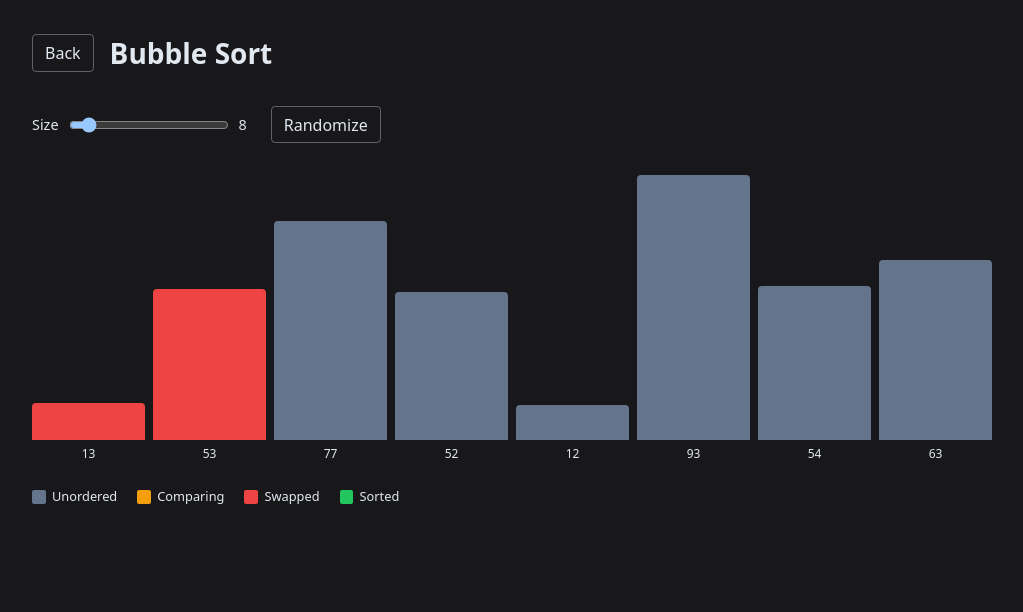
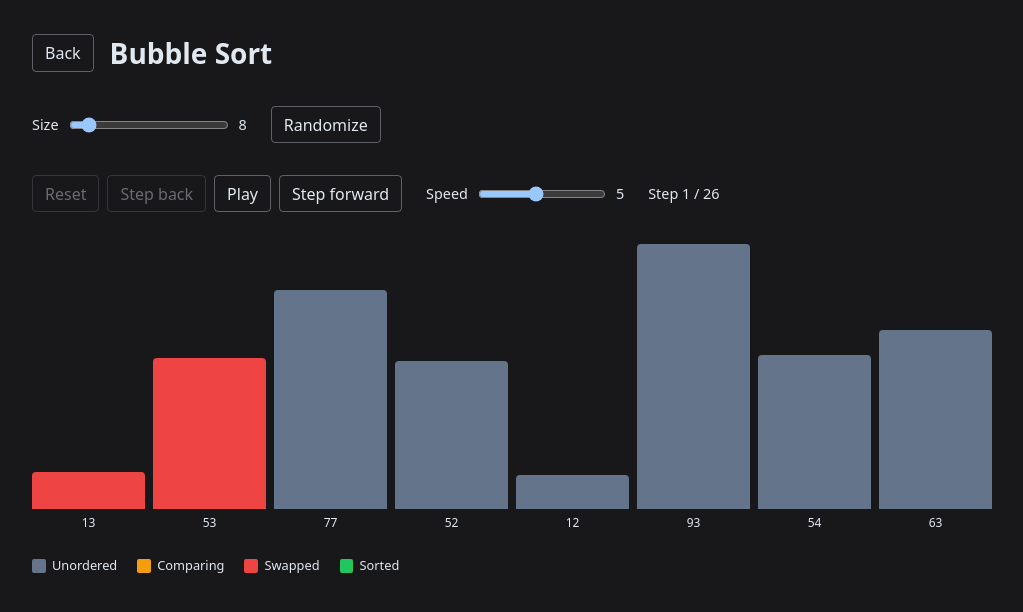
Before and after one commit to nicopowell/informatics-lab, a React (Vite) app: page / in a window 1280 px wide. Both pictures are taken after a click on the button "Explore Bubble Sort". Shown: the top 612 px of the page, without its empty margins (128-1151 px from the left). Built offline with nearby package versions, Linux system fonts and the light colour scheme.

Commit message:
feat: add bubble sort playback controls

```diff
--- a/src/algorithms/bubble-sort/BubbleSortPage.tsx
+++ b/src/algorithms/bubble-sort/BubbleSortPage.tsx
@@ -1,11 +1,14 @@
-import { useMemo, useState } from 'react'
+import { useEffect, useMemo, useState } from 'react'
 import ArrayBars from './ArrayBars'
+import PlaybackControls from './PlaybackControls'
 import { createRandomArray, generateBubbleSortSteps } from './bubbleSort'
 import './bubbleSort.css'
 
 const MIN_SIZE = 5
 const MAX_SIZE = 40
 const INITIAL_SIZE = 8
+const INITIAL_SPEED = 5
+const MAX_DELAY = 1000
 
 type BubbleSortPageProps = {
   onBack: () => void
@@ -15,14 +18,34 @@ function BubbleSortPage({ onBack }: BubbleSortPageProps) {
   const [size, setSize] = useState(INITIAL_SIZE)
   const [values, setValues] = useState(() => createRandomArray(INITIAL_SIZE))
   const [stepIndex, setStepIndex] = useState(0)
+  const [isPlaying, setIsPlaying] = useState(false)
+  const [speed, setSpeed] = useState(INITIAL_SPEED)
 
   const steps = useMemo(() => generateBubbleSortSteps(values), [values])
   const step = steps[stepIndex]
+  const lastStepIndex = steps.length - 1
+  const delay = Math.round(MAX_DELAY / speed)
+
+  useEffect(() => {
+    if (!isPlaying) {
+      return
+    }
+
+    const timer = setTimeout(() => {
+      setStepIndex((index) => index + 1)
+      if (stepIndex >= lastStepIndex - 1) {
+        setIsPlaying(false)
+      }
+    }, delay)
+
+    return () => clearTimeout(timer)
+  }, [isPlaying, stepIndex, lastStepIndex, delay])
 
   // A new input invalidates the current position in the execution.
   function restartWith(nextValues: number[]) {
     setValues(nextValues)
     setStepIndex(0)
+    setIsPlaying(false)
   }
 
   function handleSizeChange(value: string) {
@@ -33,6 +56,25 @@ function BubbleSortPage({ onBack }: BubbleSortPageProps) {
 
   function handleRandomize() {
     restartWith(createRandomArray(size))
+  }
+
+  function handlePlayPause() {
+    setIsPlaying((playing) => !playing)
+  }
+
+  function handleStepForward() {
+    setIsPlaying(false)
+    setStepIndex((index) => Math.min(index + 1, lastStepIndex))
+  }
+
+  function handleStepBackward() {
+    setIsPlaying(false)
+    setStepIndex((index) => Math.max(index - 1, 0))
+  }
+
+  function handleReset() {
+    setIsPlaying(false)
+    setStepIndex(0)
   }
 
   return (
@@ -61,6 +103,18 @@ function BubbleSortPage({ onBack }: BubbleSortPageProps) {
         </button>
       </div>
 
+      <PlaybackControls
+        isPlaying={isPlaying}
+        stepIndex={stepIndex}
+        totalSteps={steps.length}
+        speed={speed}
+        onPlayPause={handlePlayPause}
+        onStepForward={handleStepForward}
+        onStepBackward={handleStepBackward}
+        onReset={handleReset}
+        onSpeedChange={setSpeed}
+      />
+
       <ArrayBars step={step} />
     </main>
   )
--- /dev/null
+++ b/src/algorithms/bubble-sort/PlaybackControls.tsx
@@ -0,0 +1,66 @@
+const MIN_SPEED = 1
+const MAX_SPEED = 10
+
+type PlaybackControlsProps = {
+  isPlaying: boolean
+  stepIndex: number
+  totalSteps: number
+  speed: number
+  onPlayPause: () => void
+  onStepForward: () => void
+  onStepBackward: () => void
+  onReset: () => void
+  onSpeedChange: (speed: number) => void
+}
+
+function PlaybackControls({
+  isPlaying,
+  stepIndex,
+  totalSteps,
+  speed,
+  onPlayPause,
+  onStepForward,
+  onStepBackward,
+  onReset,
+  onSpeedChange,
+}: PlaybackControlsProps) {
+  const atStart = stepIndex === 0
+  const atEnd = stepIndex >= totalSteps - 1
+
+  return (
+    <div className="playback">
+      <div className="playback__buttons">
+        <button type="button" onClick={onReset} disabled={atStart}>
+          Reset
+        </button>
+        <button type="button" onClick={onStepBackward} disabled={atStart}>
+          Step back
+        </button>
+        <button type="button" onClick={onPlayPause} disabled={atEnd}>
+          {isPlaying ? 'Pause' : 'Play'}
+        </button>
+        <button type="button" onClick={onStepForward} disabled={atEnd}>
+          Step forward
+        </button>
+      </div>
+
+      <label className="playback__speed">
+        Speed
+        <input
+          type="range"
+          min={MIN_SPEED}
+          max={MAX_SPEED}
+          value={speed}
+          onChange={(event) => onSpeedChange(Number(event.target.value))}
+        />
+        <span>{speed}</span>
+      </label>
+
+      <span className="playback__progress">
+        Step {stepIndex + 1} / {totalSteps}
+      </span>
+    </div>
+  )
+}
+
+export default PlaybackControls
--- a/src/algorithms/bubble-sort/bubbleSort.css
+++ b/src/algorithms/bubble-sort/bubbleSort.css
@@ -48,6 +48,40 @@
 
 .bubble-sort__field input[type='range'] {
   width: 10rem;
+}
+
+.bubble-sort button:disabled {
+  opacity: 0.4;
+  cursor: not-allowed;
+}
+
+.playback {
+  display: flex;
+  flex-wrap: wrap;
+  align-items: center;
+  gap: 1rem 1.5rem;
+  margin-bottom: 2rem;
+}
+
+.playback__buttons {
+  display: flex;
+  gap: 0.5rem;
+}
+
+.playback__speed {
+  display: flex;
+  align-items: center;
+  gap: 0.5rem;
+  font-size: 0.9rem;
+}
+
+.playback__speed input[type='range'] {
+  width: 8rem;
+}
+
+.playback__progress {
+  font-size: 0.9rem;
+  font-variant-numeric: tabular-nums;
 }
 
 .bubble-sort h1 {
```
